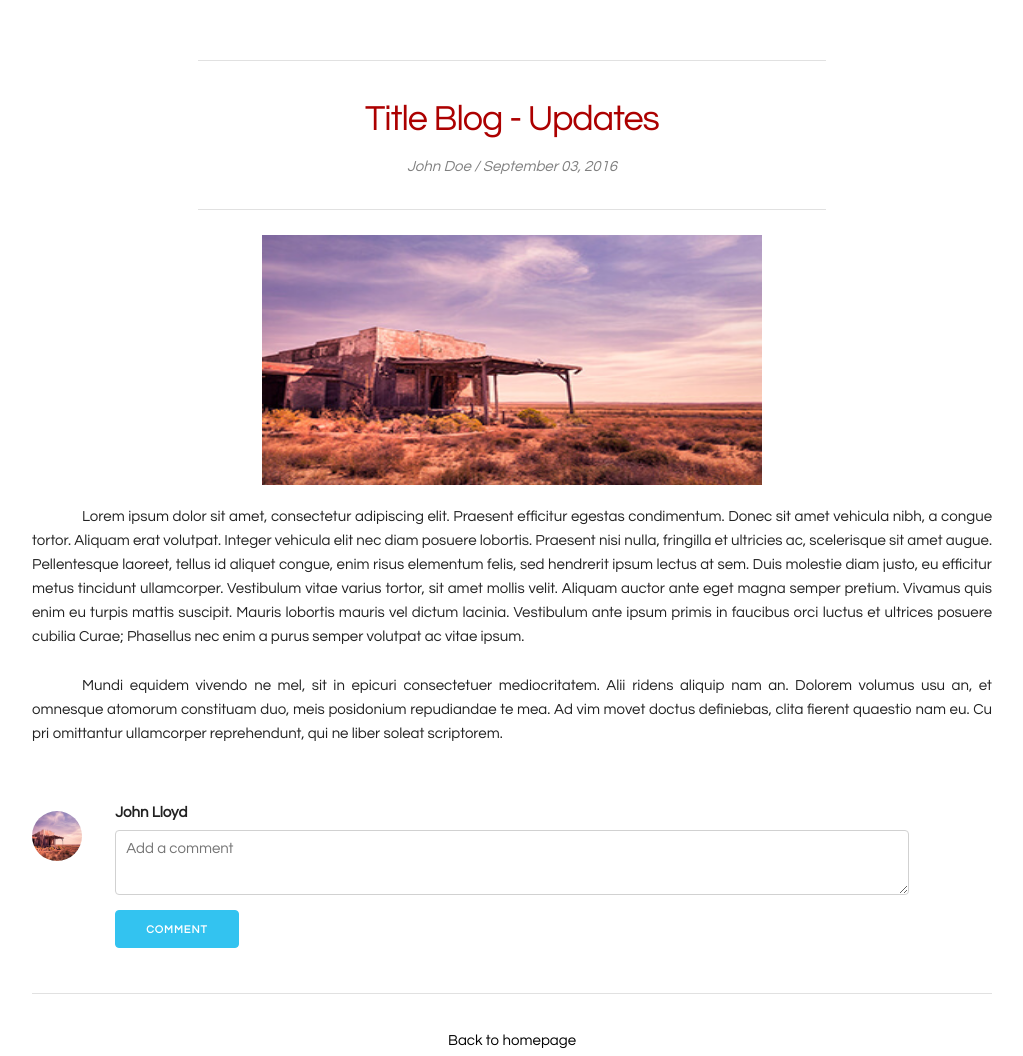
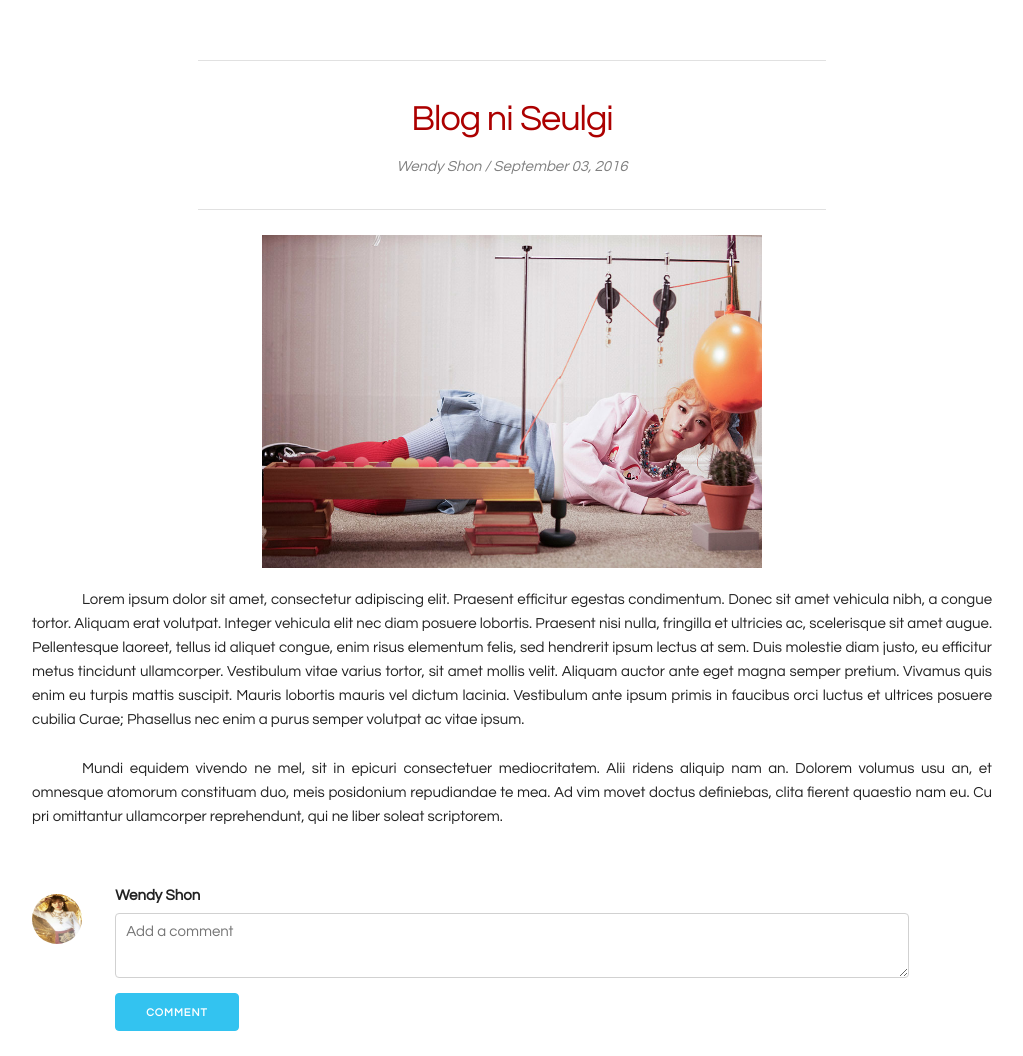
Before and after one commit to smichesses/smichesses.github.io, a plain HTML site: page Blog.html in a window 1280 px wide. Shown: the top 1056 px of the page, without its empty margins (128-1151 px from the left). Drawn offline with Linux system fonts and the light colour scheme.

Commit message:
edit blog pic

```diff
--- a/Blog.html
+++ b/Blog.html
@@ -18,14 +18,14 @@
 	<div class="container title-blog">
 		<div class="row">
 			<div class="eight columns offset-by-two"><hr>
-				<h3 class="head-title">Title Blog - Updates</h3>
-				<p class="date"><i>John Doe / September 03, 2016 </i></p><hr>
+				<h3 class="head-title">Blog ni Seulgi</h3>
+				<p class="date"><i>Wendy Shon / September 03, 2016 </i></p><hr>
 			</div>
 		</div>
 	</div>
 	<div class="container">
 			<center>
-				<img src="images/news.jpg" width="500" height="250" id="image-blog"></center>
+				<img src="images/seulgi5.jpg" width="500" id="image-blog"></center>
 		</div>
 	</div>
 	<div class="container text-blog">
@@ -42,10 +42,10 @@
 	<div class="container comment">
 		<div class="row">
 			<div class="one column">
-				<img src="images/news.jpg" width="50" height="50" id="image-comment">
+				<img src="images/wendy.jpg" width="50" height="50" id="image-comment">
 				</div>
 				<div class="ten columns">
-				<label for="exampleMessage">John Lloyd</label>
+				<label for="exampleMessage">Wendy Shon</label>
 				<textarea class="u-full-width" placeholder="Add a comment" name="comment-blog" id="exampleMessage"></textarea>
 				<input class="button-primary" type="submit" value="COMMENT">
 			</div>
```
